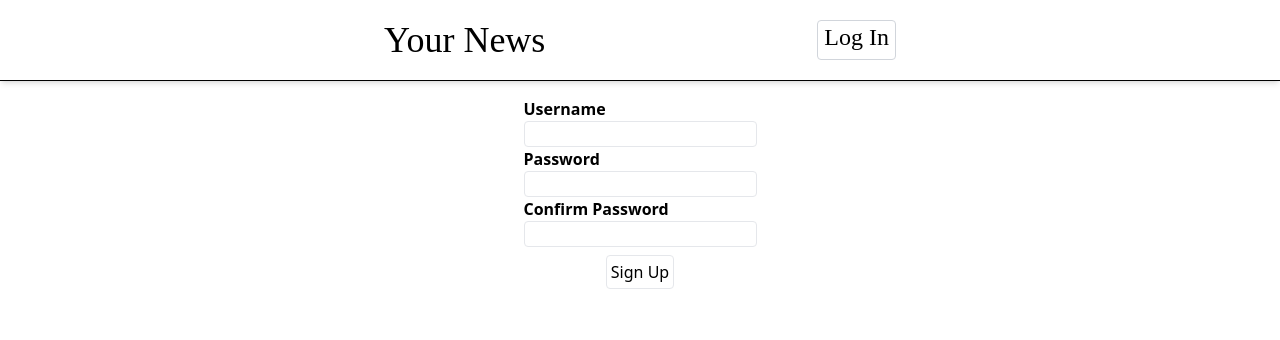
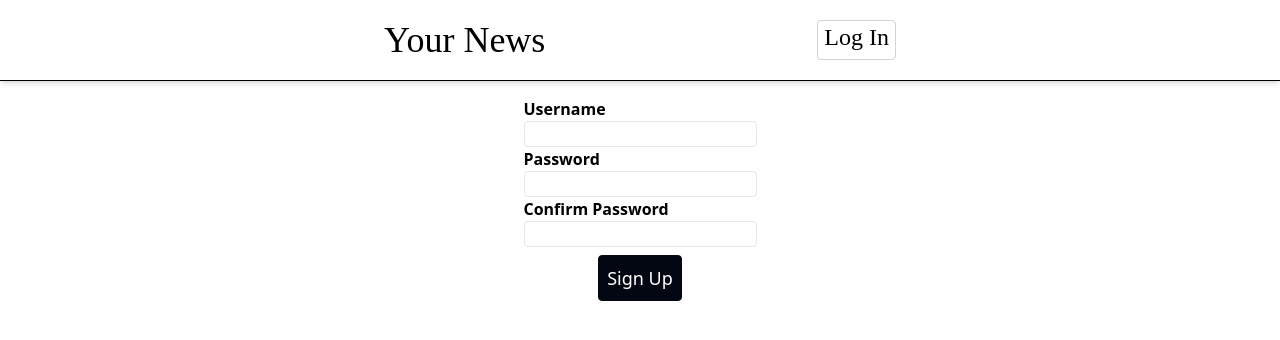
Before and after one commit to Yumenio/your-news-frontend, a React (Create React App) app in the folder your-news/: page /signup in a window 1280 px wide. Shown: the top 340 px of the page. Built offline with nearby package versions, Linux system fonts and the light colour scheme; a web font is replaced by a local one.

Commit message:
feat: makes Register component more appealing

```diff
--- a/your-news/src/pages/Register.tsx
+++ b/your-news/src/pages/Register.tsx
@@ -46,7 +46,7 @@ const Register = ({setToken}:{setToken:Dispatch<SetStateAction<string>>}) => {
                 <p><b>Confirm Password</b></p>
                 <input className="border rounded" type="password" onChange={(e) => setPassword2(e.target.value)}/>
             </label>
-            <button className="border rounded p-1 mt-2" type="submit">Sign Up</button>
+            <button className="border border-gray-950 hover:border-gray-800 rounded p-2 text-white text-lg bg-gray-950 hover:bg-gray-800 mt-2" type="submit">Sign Up</button>
         </form>
     </div>
   )
```
